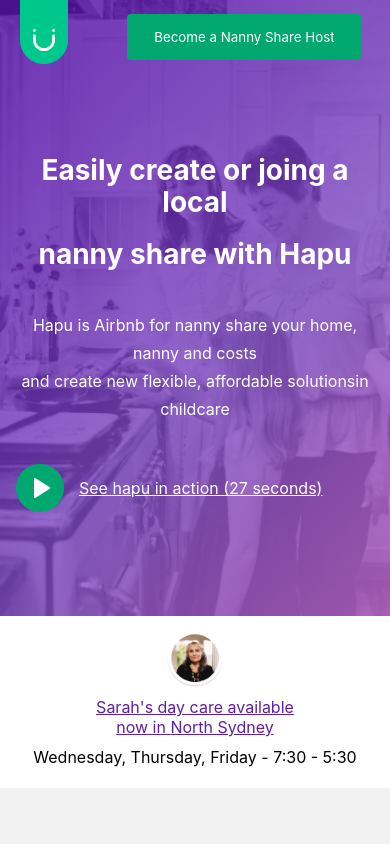
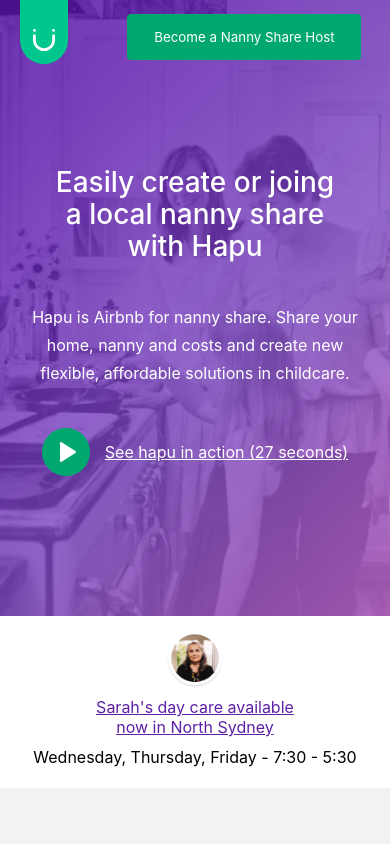
Before and after one commit to Gabriel-Goncalves/jungle-devs-challenge, a React (Create React App) app: page / in a window 390 px wide. Shown: the top 844 px of the page. Built offline with nearby package versions, Linux system fonts and the light colour scheme; the HTML template or start-up script is replaced by a standard one.

Commit message:
tests AB added

```diff
--- a/src/screens/firstScreen/FirstScreen.jsx
+++ b/src/screens/firstScreen/FirstScreen.jsx
@@ -1,4 +1,6 @@
 import React from 'react';
+import { useEffect } from 'react';
+import { useState } from 'react';
 import Header from '../../components/header/Header';
 import exampleFirstScreen from '../../images/exampleFirstScreen.png';
 import playButton from '../../images/playButton.svg';
@@ -6,22 +8,47 @@
 import './firstScreen.css';
 
 const FirstScreen = () => {
+  const [title, setTitle] = useState(
+    'Easily create or joing a local nanny share with Hapu',
+  );
+  const [description, setDescription] = useState(
+    'Hapu is Airbnb for nanny share. Share your home, nanny and costs and create new flexible, affordable solutions in childcare.',
+  );
+
+  const ABTest = aOrB => {
+    if (aOrB === 'a') {
+      setTitle('Easily create or joing a local nanny share with Hapu');
+      setDescription(
+        'Hapu is Airbnb for nanny share. Share your home, nanny and costs and create new flexible, affordable solutions in childcare.',
+      );
+    } else {
+      setTitle('Create the childcare you need at a price you can afford');
+      setDescription(
+        'Connect with other local families to share a nanny from as low as $10.00/hr each. Create your family profile today to get started.',
+      );
+    }
+  };
+
+  useEffect(() => {
+    const today = new Date();
+    const actualHour = today.getHours();
+    if (actualHour % 2 !== 0) {
+      ABTest('a');
+    } else {
+      ABTest('b');
+    }
+  }, []);
+
   return (
     <section className="first-screen">
       <Header />
       <article className="article-first-screen">
         <section className="left-content">
           <section className="article-title">
-            <h1>Easily create or joing a local</h1>
-            <br className="break-line" />
-            <h1>nanny share with Hapu</h1>
+            <h1>{title}</h1>
           </section>
           <section className="article-description">
-            <p>
-              Hapu is Airbnb for nanny share your home, nanny and costs{' '}
-              <br className="break-line" />
-              and create new flexible, affordable solutionsin childcare
-            </p>
+            <p>{description}</p>
           </section>
           <section className="play-hapu">
             <img src={playButton} alt="play hapu action (27 seconds)" />
--- a/src/screens/firstScreen/firstScreen.css
+++ b/src/screens/firstScreen/firstScreen.css
@@ -25,6 +25,8 @@
 
 .left-content h1 {
   font-size: 40px;
+  line-height: 48px;
+  font-weight: 500;
   margin: 0;
 }
 
@@ -33,6 +35,11 @@
 }
 
 .article-description {
+  width: 584px;
+  font-style: normal;
+  font-weight: normal;
+  font-size: 18px;
+  line-height: 24px;
   margin-bottom: 25px;
 }
 
@@ -61,24 +68,37 @@
 
   .article-first-screen {
     flex-direction: column;
-    margin: 80px 16px 0 16px;
+    justify-content: space-between;
+    align-items: center;
+    margin: 92px 0 0 0 ;
   }
 
-  .article-first-screen h1 {
+  .left-content {
+    flex-direction: column;
+    align-items: center;
+  }
+
+  .left-content h1 {
     font-size: 28px;
     line-height: 32px;
+    margin: 0;
+    padding: 0;
+    width: 282px;
     text-align: center;
   }
 
-  .article-first-screen p {
+  .left-content p {
     font-size: 16px;
     line-height: 28px;
     text-align: center;
+    width: 328px;
   }
 
-  .break-line {
-    display: none;
+  .article-description {
+    width: 328px;
+    text-align: center;
   }
+
 
   .exemple-first-screen {
     display: none;
```
